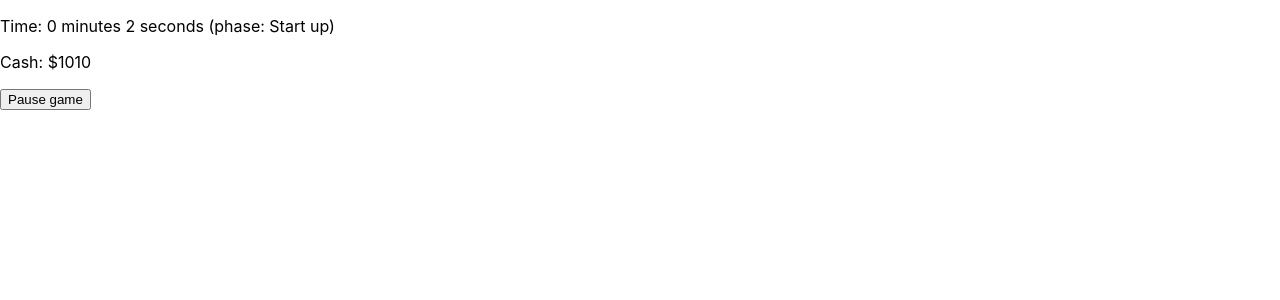
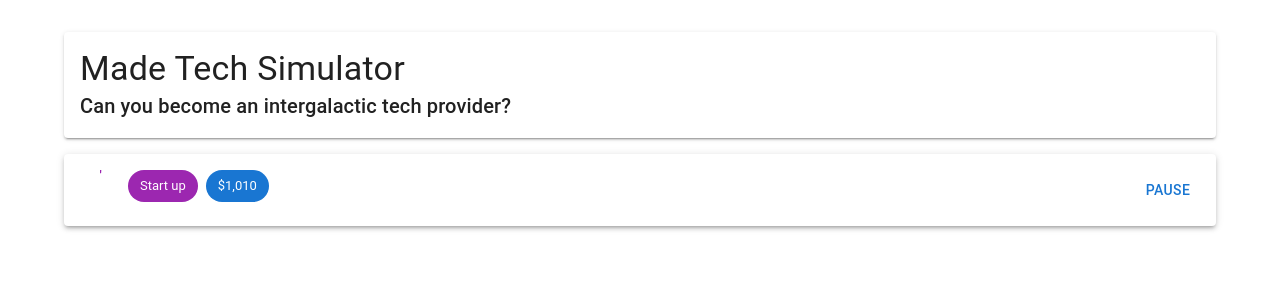
Before and after one commit to b-dalton/game-jam, a React (Create React App) app: page / in a window 1280 px wide. Both pictures are taken after a click on the button "START YOUR OWN TECH EMPIRE!". Shown: the top 300 px of the page. Built offline with nearby package versions, Linux system fonts and the light colour scheme.

Commit message:
Toolbar and title bar, some game window layout

```diff
--- a/src/components/EventDialog.jsx
+++ b/src/components/EventDialog.jsx
@@ -1,3 +1,5 @@
+import { Container, Paper } from "@mui/material";
+
 import { useGameState } from "../contexts/GameState";
 
 export const EventDialog = () => {
@@ -11,23 +13,22 @@ export const EventDialog = () => {
   }
 
   return (
-    <div
-      style={{
-        position: "absolute",
-        top: "10%",
-        left: "10%",
-        width: "80%",
-        height: "80%",
-        backgroundColor: "white",
-        boxShadow: "0 0 10px #888",
-        borderRadius: "10px",
-        padding: "20px",
+    <Container
+      sx={{
+        margin: "auto",
       }}
     >
-      <p>EVENT: {activeEvent.name}</p>
-      <button onClick={() => dispatch({ type: "completeEvent" })}>
-        Continue
-      </button>
-    </div>
+      <Paper
+        elevation={2}
+        sx={{
+          padding: "2rem",
+        }}
+      >
+        <p>EVENT: {activeEvent.name}</p>
+        <button onClick={() => dispatch({ type: "completeEvent" })}>
+          Continue
+        </button>
+      </Paper>
+    </Container>
   );
 };
--- a/src/components/GameWindow.jsx
+++ b/src/components/GameWindow.jsx
@@ -1,41 +1,49 @@
+import { Container } from "@mui/material";
 import React from "react";
 import { GameStageEnum, useGameState } from "../contexts/GameState";
 import { EventDialog } from "./EventDialog";
 
 import { GamePhase } from "./GamePhase";
 import StartScreen from "./StartScreen";
+import { TitleBar } from "./TitleBar";
+import { Toolbar } from "./Toolbar";
 
 export const GameWindow = () => {
   const {
     state: { gameStage },
-    dispatch,
   } = useGameState();
 
   return (
-    <div>
+    <Container
+      sx={{
+        paddingTop: "2rem",
+        paddingBottom: "2rem",
+        height: "100vh",
+        display: "flex",
+        flexDirection: "column",
+      }}
+    >
+      <TitleBar />
+
       {gameStage === GameStageEnum.LAUNCH && <StartScreen />}
 
       {gameStage === GameStageEnum.RUNNING && (
         <>
-          <GamePhase />
+          <Toolbar />
+
           <EventDialog />
-          <button onClick={() => dispatch({ type: "pauseGame" })}>
-            Pause game
-          </button>
         </>
       )}
 
       {gameStage === GameStageEnum.PAUSED && (
         <>
-          <GamePhase />
+          <Toolbar />
+
           <div>Paused...</div>
-          <button onClick={() => dispatch({ type: "startGame" })}>
-            Resume game
-          </button>
         </>
       )}
 
       {gameStage === GameStageEnum.FINISHED && <div>End of game!</div>}
-    </div>
+    </Container>
   );
 };
--- /dev/null
+++ b/src/components/TitleBar.jsx
@@ -0,0 +1,20 @@
+import { Paper, Typography } from "@mui/material";
+
+export const TitleBar = () => {
+  return (
+    <Paper
+      elevation={2}
+      sx={{
+        marginBottom: "1rem",
+        padding: "1rem",
+      }}
+    >
+      <Typography variant="h4" component="h1">
+        Made Tech Simulator
+      </Typography>
+      <Typography variant="h6" component="h2">
+        Can you become an intergalactic tech provider?{" "}
+      </Typography>
+    </Paper>
+  );
+};
--- /dev/null
+++ b/src/components/Toolbar.jsx
@@ -0,0 +1,75 @@
+import {
+  Box,
+  Chip,
+  Stack,
+  CircularProgress,
+  Paper,
+  Button,
+} from "@mui/material";
+import { GameStageEnum, useGameState } from "../contexts/GameState";
+
+const getPhaseState = (gameTime) => {
+  const minutesIntoGame = secondsToFlooredMinutes(gameTime);
+
+  if (minutesIntoGame < 3) {
+    return { name: "Start up", progress: (gameTime / 180) * 100 };
+  }
+
+  if (minutesIntoGame < 7) {
+    return { name: "IPO", progress: ((gameTime - 180) / 240) * 100 };
+  }
+
+  if (minutesIntoGame < 12) {
+    return { name: "International", progress: ((gameTime - 420) / 300) * 100 };
+  }
+
+  return { name: "Intergalactic", progress: 100 };
+};
+
+const secondsToFlooredMinutes = (seconds) => {
+  return Math.floor(seconds / 60);
+};
+
+export const Toolbar = () => {
+  const {
+    state: { currency, gameTime, gameStage },
+    dispatch,
+  } = useGameState();
+
+  const { name, progress } = getPhaseState(gameTime);
+
+  return (
+    <Paper
+      elevation={3}
+      sx={{
+        display: "flex",
+        flexDirection: "row",
+        padding: "1rem",
+        justifyContent: "space-between",
+        marginBottom: "2rem",
+      }}
+    >
+      <Stack direction="row" spacing={1}>
+        <CircularProgress
+          variant="determinate"
+          color="secondary"
+          value={progress}
+        />
+        <Chip color="secondary" label={name} />
+        <Chip color="primary" label={`$${currency.toLocaleString()}`} />
+      </Stack>
+      <Stack direction="row" spacing={1}>
+        <Button
+          onClick={() =>
+            dispatch({
+              type:
+                gameStage === GameStageEnum.RUNNING ? "pauseGame" : "startGame",
+            })
+          }
+        >
+          {gameStage === GameStageEnum.RUNNING ? "Pause" : "Resume"}
+        </Button>
+      </Stack>
+    </Paper>
+  );
+};
```
